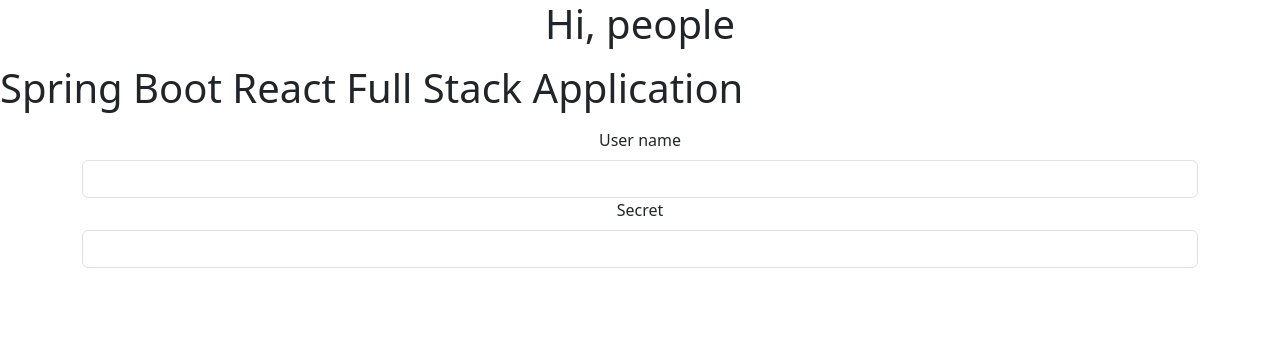
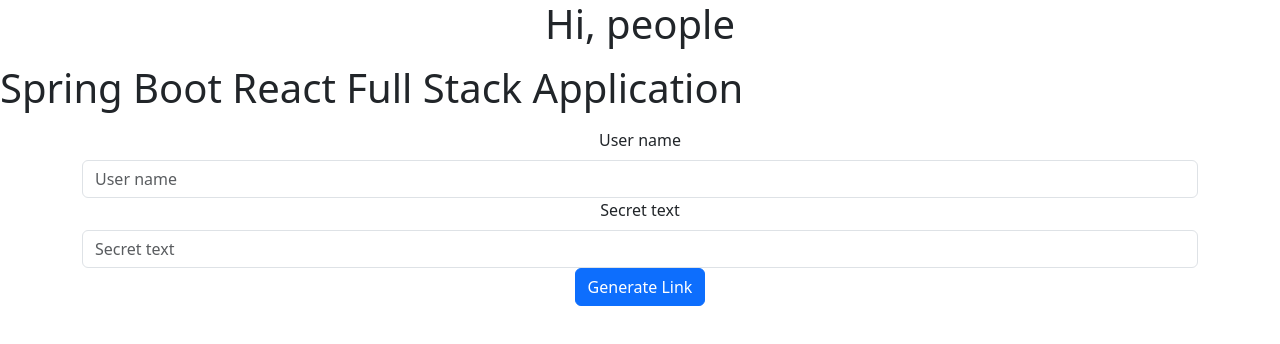
Before and after one commit to Miosota/secret_demo, a React (Create React App) app in the folder react-client/: page / in a window 1280 px wide. Shown: the top 344 px of the page. Built offline with nearby package versions, Linux system fonts and the light colour scheme.

Commit message:
added user to the database

```diff
--- a/react-client/src/App.tsx
+++ b/react-client/src/App.tsx
@@ -1,6 +1,8 @@
 import React from 'react';
 import "bootstrap/dist/css/bootstrap.min.css";
 import './App.css';
+import { BrowserRouter, Routes, Route } from 'react-router-dom';
+
 
 import AppBar from './components/appbar.component';
 import User from './components/user.component';
--- a/react-client/src/components/user.component.tsx
+++ b/react-client/src/components/user.component.tsx
@@ -1,8 +1,9 @@
-import React, { Component, ChangeEvent } from "react";
+import React, { Component, ChangeEvent, useState} from "react";
 import {useParams } from "react-router-dom";
 
 import Form from 'react-bootstrap/Form';
 import Container from 'react-bootstrap/Container';
+import Button from 'react-bootstrap/Button';
 
 // interface RouterProps {
 //     id: string;
@@ -20,18 +21,38 @@
 
 export default function User() {
 
+    const [name, setName] = useState<string>('');
+
+    const handleClick=(e: React.FormEvent<HTMLButtonElement>)=> {
+        e.preventDefault();
+        const user={name};
+        console.log(user);
+        fetch("http://localhost:8090/users/createUser",{
+            method: "POST",
+            headers:{"Content-Type":"application/json"},
+            body:JSON.stringify(user)
+        }).then(()=>{
+            console.log("New user added");
+
+    })
+    }
+
     return (
         <Container>
-            <Form.Label htmlFor="userName">User name</Form.Label>
-            <Form.Control
-                type="string"
-                id="userName"
-            />
-            <Form.Label htmlFor="secretText">Secret</Form.Label>
-            <Form.Control
-                type="string"
-                id="secretText"
-            />
+            <Form>
+                <Form.Group className="userName">
+                    <Form.Label>User name</Form.Label>
+                    <Form.Control type="text" placeholder="User name"
+                    value={name}
+                    onChange={(e)=>setName(e.target.value)}
+                    />
+                </Form.Group>
+                <Form.Group className="secretText">
+                    <Form.Label>Secret text</Form.Label>
+                    <Form.Control type="text" placeholder="Secret text"/>
+                </Form.Group>
+                <Button variant="primary" onClick={handleClick}>Generate Link</Button>
+            </Form>
         </Container>
     );
 }
```
Also changed, not shown: 2 other files (tests, documents, lock files or other folders).
